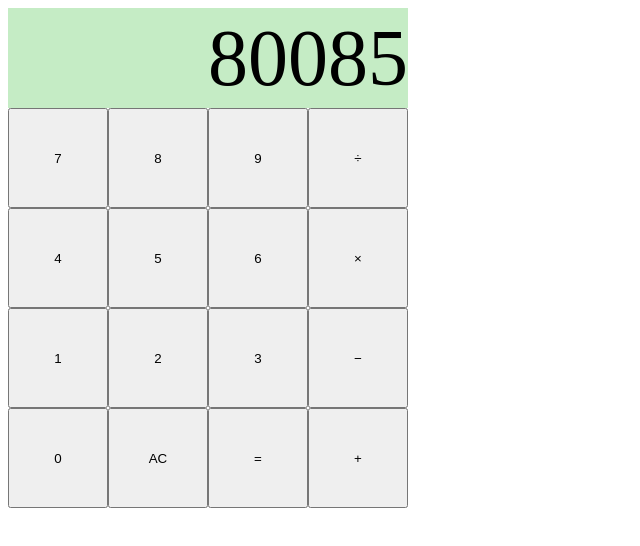
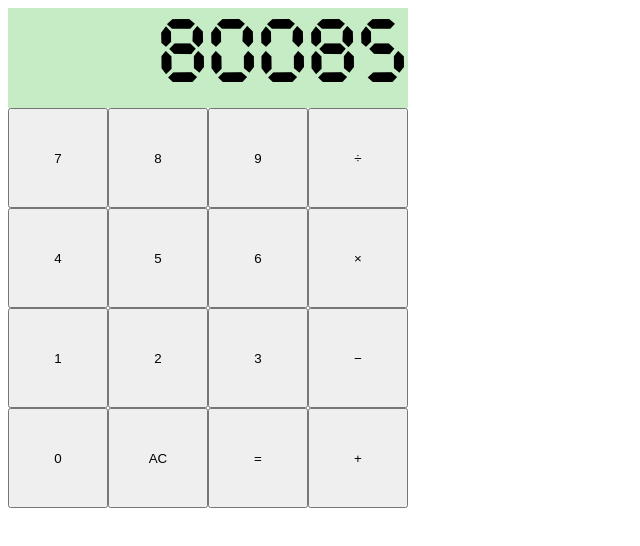
Before and after one commit to drossano/calculator, a plain HTML site: page index.html in a window 1280 px wide. Shown: the whole page, without its empty margins (0-640 px from the left). Drawn offline with Linux system fonts and the light colour scheme.

Commit message:
Change display font to Cursed Timer

```diff
--- a/styles.css
+++ b/styles.css
@@ -1,3 +1,8 @@
+@font-face {
+    font-family: cursedTimer;
+    src: url(fonts/CursedTimerUlil-Aznm.ttf);
+}
+
 #calculator {
     display: flex;
     flex-direction: column;
@@ -5,6 +10,7 @@
 
 }
 #display {
+    font-family: cursedTimer;
     height: 100px;
     background: rgb(197, 236, 197);
     font-size: 80px;
```
Also changed, not shown: fonts/CursedTimerUlil-Aznm.ttf (added).
